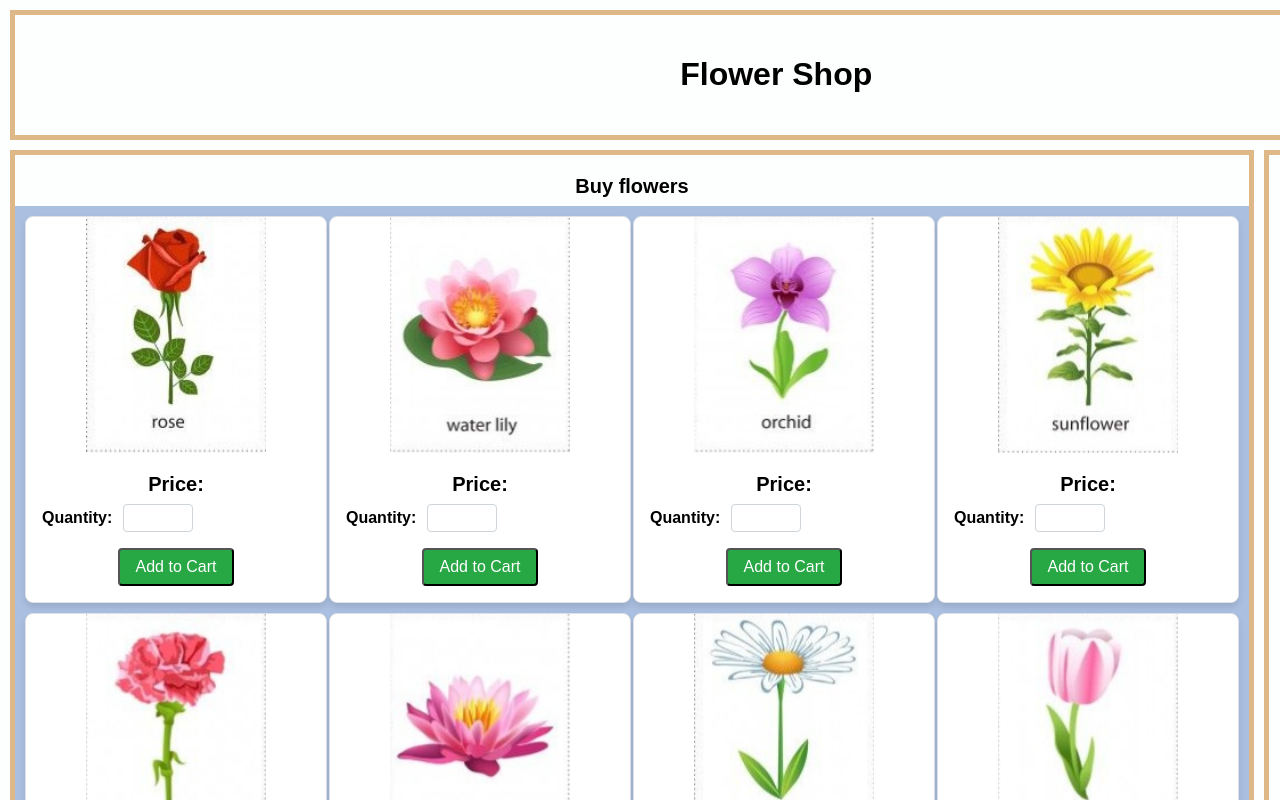
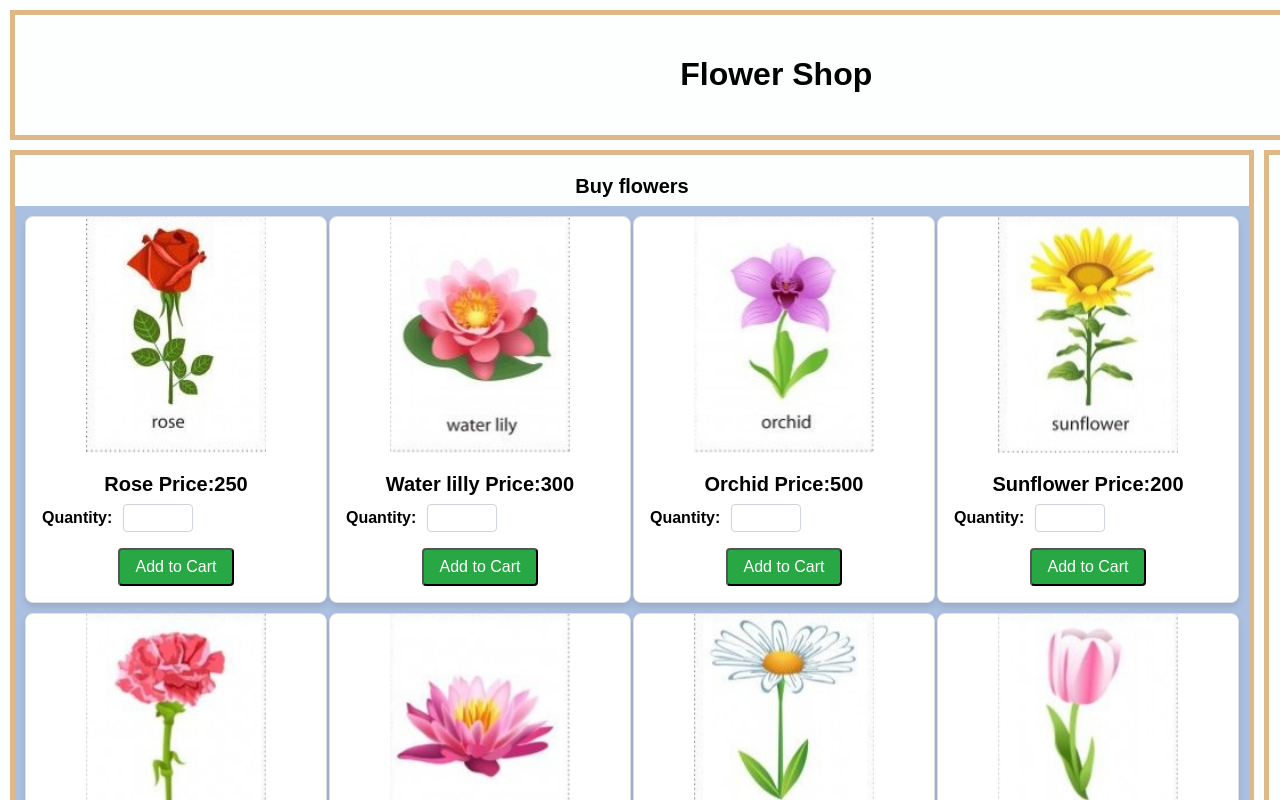
Before and after one commit to madushilakmini/ICAE01, a React (Create React App) app in the folder flowershop/: page / in a window 1280 px wide. Shown: the top 800 px of the page. Built offline with nearby package versions, Linux system fonts and the light colour scheme.

Commit message:
modify Products.js

```diff
--- a/flowershop/src/components/Product.js
+++ b/flowershop/src/components/Product.js
@@ -1,5 +1,7 @@
 import '../assets/CSS/layout.css';
 import { flowers } from './FlowerDB';
+import {useState} from 'react'
+
 export default function Product(props){
 
     return(
@@ -9,7 +11,7 @@ export default function Product(props){
             <div class="card">
                 <img  src={require('../assets/image/'+flower.img)}/>
                 <div class="card-body">
-                    <h5 class="card-title">Price:</h5>
+                    <h5 class="card-title">{flower.name} Price:{flower.price}</h5>
                     <div class="quantity-container">
                         <label for="quantity">Quantity:</label>
                         <input type="number" id="quantity" name="quantity" />
```
